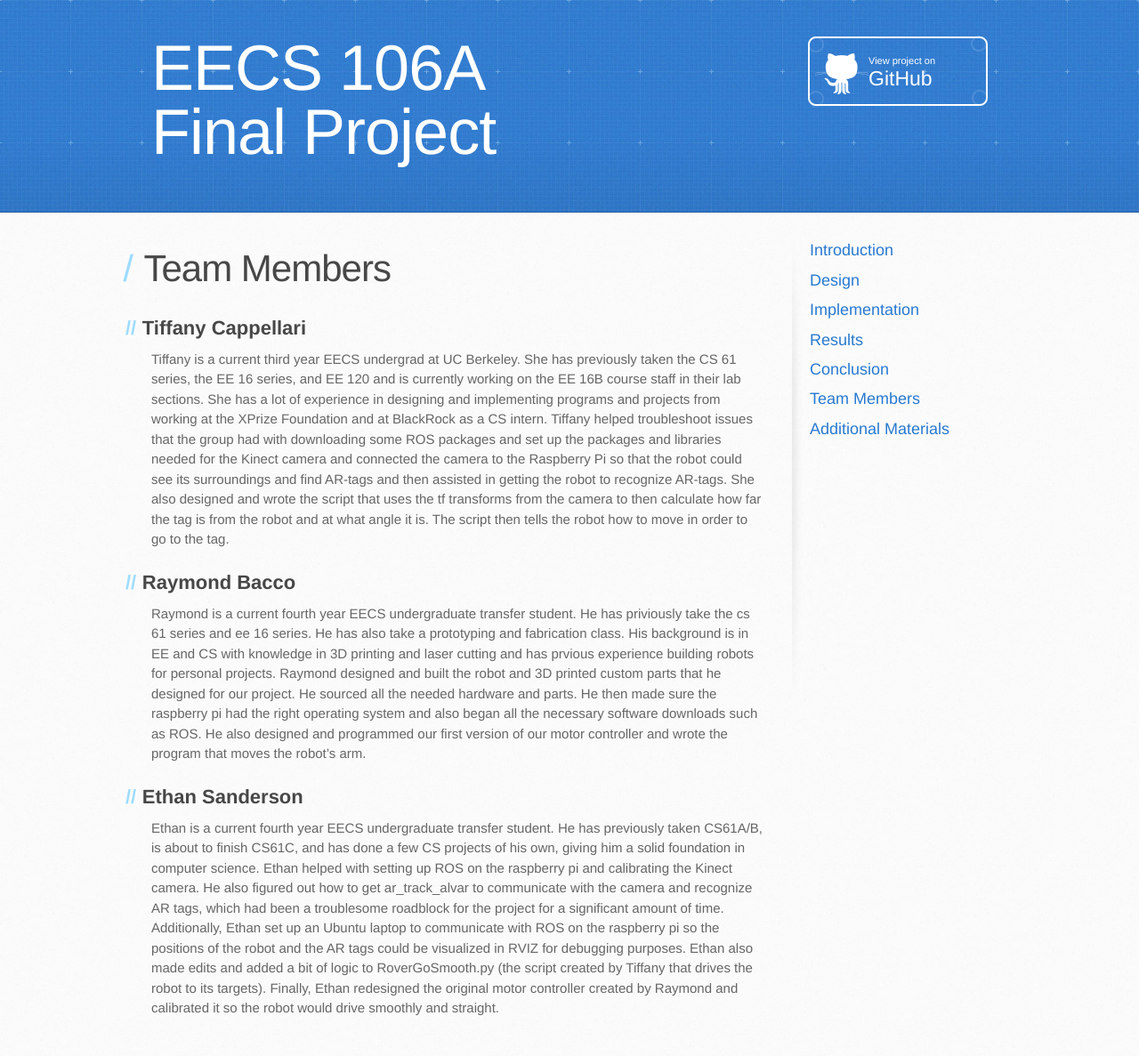
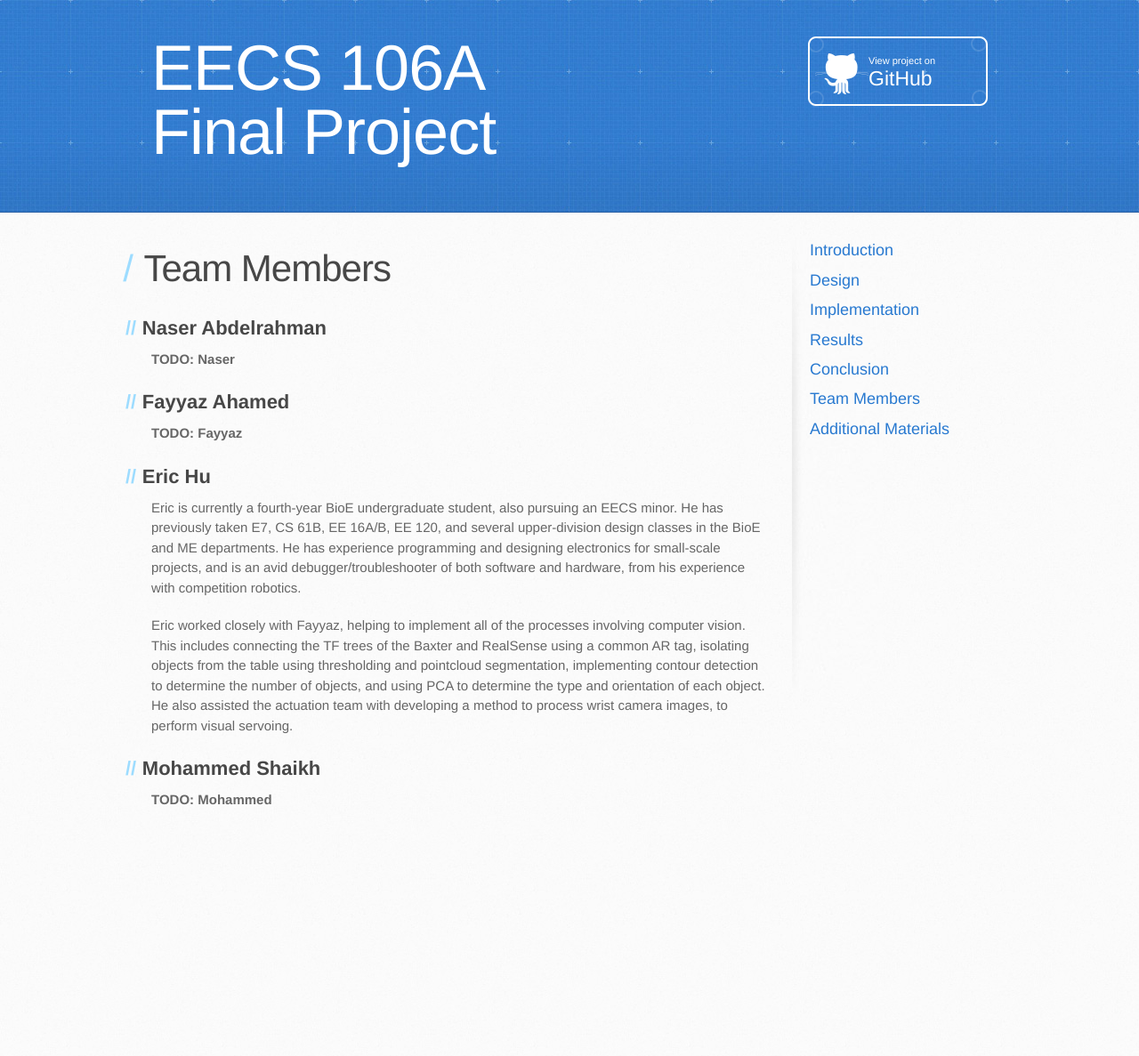
Before and after one commit to afmdnf/ee106a-project, a Jekyll site: the page built from docs/team.md, in a window 1280 px wide. Shown: the whole page at 89% size. Built offline with Jekyll 4.4.1, drawn with Linux system fonts in a browser that asks for light colours; our own code applies the rules of GitHub Pages for plain Markdown files; the repository's description, which GitHub fills in, is left out; after the commit the page ends 953 px from its top, so only the background shows below that.

Commit message:
Added my section of Team Members

```diff
--- a/docs/team.md
+++ b/docs/team.md
@@ -4,15 +4,20 @@ order: 50
 
 # Team Members
 
-## Tiffany Cappellari
+## Naser Abdelrahman
 
-Tiffany is a current third year EECS undergrad at UC Berkeley. She has previously taken the CS 61 series, the EE 16 series, and EE 120 and is currently working on the EE 16B course staff in their lab sections. She has a lot of experience in designing and implementing programs and projects from working at the XPrize Foundation and at BlackRock as a CS intern.
-Tiffany helped troubleshoot issues that the group had with downloading some ROS packages and set up the packages and libraries needed for the Kinect camera and connected the camera to the Raspberry Pi so that the robot could see its surroundings and find AR-tags and then assisted in getting the robot to recognize AR-tags. She also designed and wrote the script that uses the tf transforms from the camera to then calculate how far the tag is from the robot and at what angle it is. The script then tells the robot how to move in order to go to the tag.
+**TODO: Naser**
 
-## Raymond Bacco
+## Fayyaz Ahamed
 
-Raymond is a current fourth year EECS undergraduate transfer student. He has priviously take the cs 61 series and ee 16 series. He has also take a prototyping and fabrication class. His background is in EE and CS with knowledge in 3D printing and laser cutting and has prvious experience building robots for personal projects. Raymond designed and built the robot and 3D printed custom parts that he designed for our project. He sourced all the needed hardware and parts. He then made sure the raspberry pi had the right operating system and also began all the necessary software downloads such as ROS. He also designed and programmed our first version of our motor controller and wrote the program that moves the robot's arm.
+**TODO: Fayyaz**
 
-## Ethan Sanderson
+## Eric Hu
 
-Ethan is a current fourth year EECS undergraduate transfer student. He has previously taken CS61A/B, is about to finish CS61C, and has done a few CS projects of his own, giving him a solid foundation in computer science. Ethan helped with setting up ROS on the raspberry pi and calibrating the Kinect camera. He also figured out how to get ar_track_alvar to communicate with the camera and recognize AR tags, which had been a troublesome roadblock for the project for a significant amount of time. Additionally, Ethan set up an Ubuntu laptop to communicate with ROS on the raspberry pi so the positions of the robot and the AR tags could be visualized in RVIZ for debugging purposes. Ethan also made edits and added a bit of logic to RoverGoSmooth.py (the script created by Tiffany that drives the robot to its targets). Finally, Ethan redesigned the original motor controller created by Raymond and calibrated it so the robot would drive smoothly and straight.
+Eric is currently a fourth-year BioE undergraduate student, also pursuing an EECS minor. He has previously taken E7, CS 61B, EE 16A/B, EE 120, and several upper-division design classes in the BioE and ME departments. He has experience programming and designing electronics for small-scale projects, and is an avid debugger/troubleshooter of both software and hardware, from his experience with competition robotics.
+
+Eric worked closely with Fayyaz, helping to implement all of the processes involving computer vision. This includes connecting the TF trees of the Baxter and RealSense using a common AR tag, isolating objects from the table using thresholding and pointcloud segmentation, implementing contour detection to determine the number of objects, and using PCA to determine the type and orientation of each object. He also assisted the actuation team with developing a method to process wrist camera images, to perform visual servoing.
+
+## Mohammed Shaikh
+
+**TODO: Mohammed**
```
Also changed, not shown: docs/design.md (+1 -1 lines).
